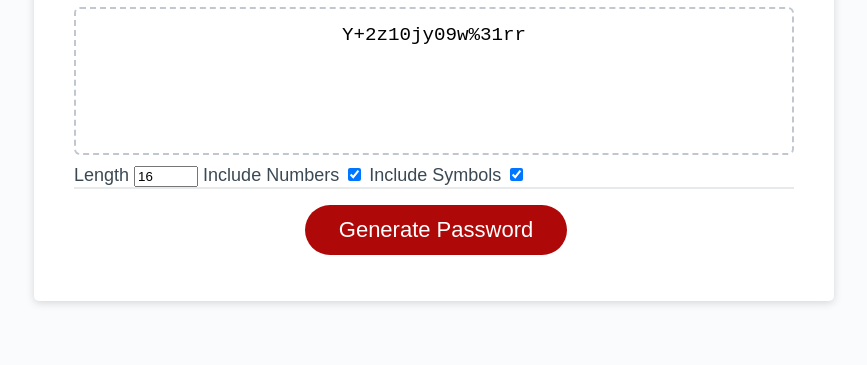
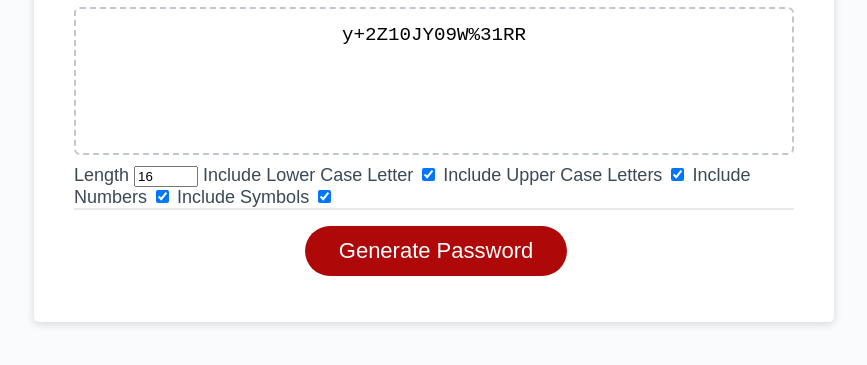
Before and after one commit to tloyzelle/Password_Generator, a plain HTML site: page index.html in a window 1280 px wide. Both pictures are taken after a click on the button "Generate Password". Shown: the part 241-606 px from the top of the page, without its empty margins (206-1073 px from the left). Drawn offline with Linux system fonts and the light colour scheme.

Commit message:
updating character type options

```diff
--- a/index.html
+++ b/index.html
@@ -28,6 +28,10 @@
         <div id="settings">
           <label for="length">Length</label>
           <input type="number" id="length" value="16" min="8" max="128"/>
+          <label for="lowerCase">Include Lower Case Letter</label>
+          <input type="checkbox" id="lowerCase" checked />
+          <label for="upperCase">Include Upper Case Letters</label>
+          <input type="checkbox" id="upperCase" checked />
           <label for="number">Include Numbers</label>
           <input type="checkbox" id="numbers" checked />
           <label for="symbols">Include Symbols</label>
--- a/script.js
+++ b/script.js
@@ -1,18 +1,23 @@
 //variables for password
-var alpha = "abcdefghijklmnopqrstuvwxyzABCDEFGHIJKLMNOPQRSTUVWXYZ";
+var alpha = "";
+var upperCase = "ABCDEFGHIJKLMNOPQRSTUVWXYZ";
+var lowerCase = "abcdefghijklmnopqrstuvwxyz";
 var numbers = "1234567890";
 var symbols = "!@#$%^&*()_+";
 
 var passwordTxt = document.getElementById("password");
 var length = document.getElementById("length");
+var incUpperCase = document.getElementById("upperCase");
+var incLowerCase = document.getElementById("lowerCase");
 var incNumbers = document.getElementById("numbers");
 var incSymbols = document.getElementById("symbols");
 //assignment code
 var generateBtn = document.querySelector("#generate");
-
 //event listener for generate button
 generateBtn.addEventListener("click", () => {
   let characters = alpha;
+  incUpperCase.checked ? (characters += upperCase) : "";
+  incLowerCase.checked ? (characters += lowerCase) : "";
   incNumbers.checked ? (characters += numbers) : "";
   incSymbols.checked ? (characters += symbols) : "";
   passwordTxt.value = generatePassword(length.value, characters);
```
